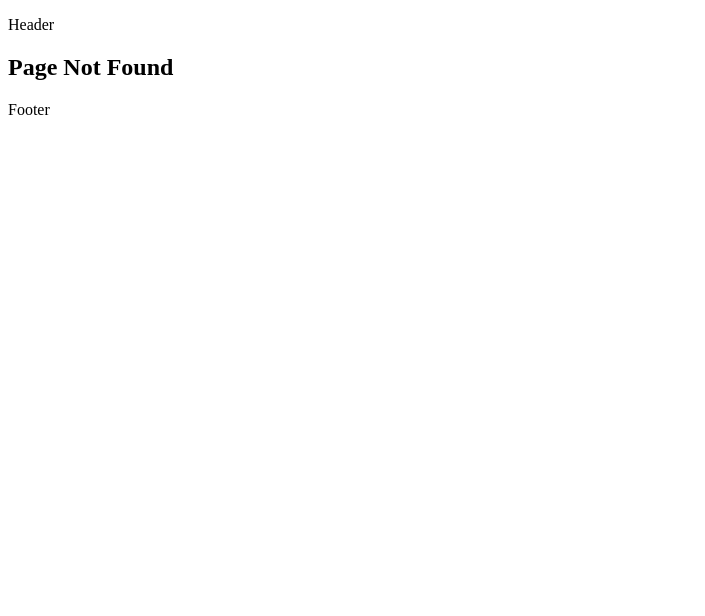
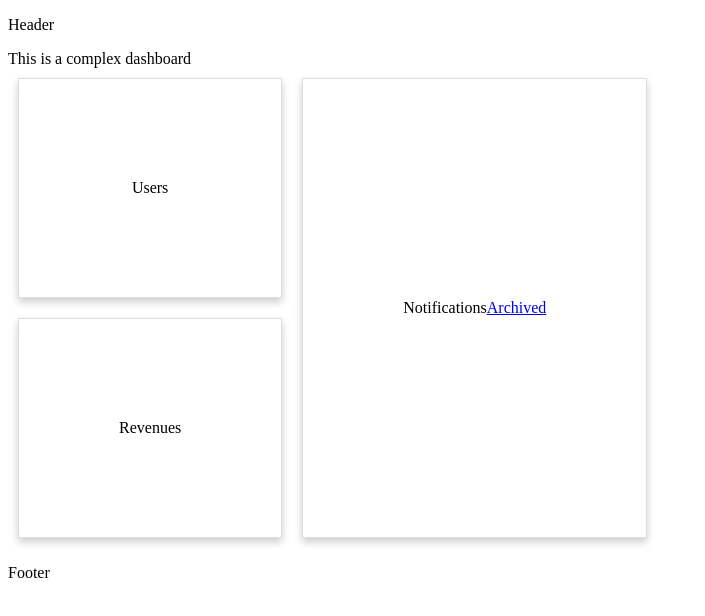
Before and after one commit to raghu-raj23/my-learnings, a Next.js app in the folder next14_learn/my-app/: page /complex-dashboard in a window 1280 px wide. Before the commit this address had no page. Shown: the top 616 px of the page, without its empty margins (0-705 px from the left). Built offline with nearby package versions, Linux system fonts and the light colour scheme.

Commit message:
Parallel routes and fallback page

```diff
--- /dev/null
+++ b/next14_learn/my-app/src/app/complex-dashboard/@login/page.tsx
@@ -0,0 +1,5 @@
+import Card from "@/app/components/cards";
+
+export default function UserLogin() {
+	return <Card>Please Login to continue</Card>;
+}
--- /dev/null
+++ b/next14_learn/my-app/src/app/complex-dashboard/@notifications/page.tsx
@@ -0,0 +1,11 @@
+import Card from "@/app/components/cards";
+import Link from "next/link";
+
+export default function Notifications() {
+	return (
+		<Card>
+			<div>Notifications</div>
+            <Link href="/complex-dashboard/archived">Archived</Link>
+		</Card>
+	);
+}
--- /dev/null
+++ b/next14_learn/my-app/src/app/complex-dashboard/@revenue/default.tsx
@@ -0,0 +1,5 @@
+import Card from "@/app/components/cards";
+
+export default function DefaultRevenue() {
+	return <Card>Revenues</Card>;
+}
--- /dev/null
+++ b/next14_learn/my-app/src/app/complex-dashboard/@revenue/page.tsx
@@ -0,0 +1,5 @@
+import Card from "@/app/components/cards";
+
+export default function Revenue() {
+	return <Card>Revenues</Card>;
+}
--- /dev/null
+++ b/next14_learn/my-app/src/app/complex-dashboard/@users/default.tsx
@@ -0,0 +1,5 @@
+import Card from "@/app/components/cards";
+
+export default function DefaultUsers() {
+	return <Card>Users</Card>;
+}
--- /dev/null
+++ b/next14_learn/my-app/src/app/complex-dashboard/@users/page.tsx
@@ -0,0 +1,5 @@
+import Card from "@/app/components/cards";
+
+export default function Users() {
+	return <Card>Users</Card>;
+}
--- /dev/null
+++ b/next14_learn/my-app/src/app/complex-dashboard/default.tsx
@@ -0,0 +1,3 @@
+export default function DefaultComplexDashboard() {
+	return <div>This is a complex dashboard</div>;
+}
--- /dev/null
+++ b/next14_learn/my-app/src/app/complex-dashboard/layout.tsx
@@ -0,0 +1,29 @@
+export default function ComplexDashboardLayout({
+	children,
+	users,
+	revenue,
+	notifications,
+	login,
+}: {
+	children: React.ReactNode;
+	users: React.ReactNode;
+	revenue: React.ReactNode;
+	notifications: React.ReactNode;
+	login: React.ReactNode;
+}) {
+	const isLoggedIn = true;
+	return isLoggedIn ? (
+		<div>
+			<div>{children}</div>
+			<div style={{ display: "flex" }}>
+				<div style={{ display: "flex", flexDirection: "column" }}>
+					<div>{users}</div>
+					<div>{revenue}</div>
+				</div>
+				<div style={{ display: "flex", flex: 1 }}>{notifications}</div>
+			</div>
+		</div>
+	) : (
+		login
+	);
+}
--- /dev/null
+++ b/next14_learn/my-app/src/app/complex-dashboard/page.tsx
@@ -0,0 +1,3 @@
+export default function ComplexDashboard() {
+	return <div>This is a complex dashboard</div>;
+}
--- /dev/null
+++ b/next14_learn/my-app/src/app/components/cards.tsx
@@ -0,0 +1,15 @@
+const Card = ({ children }: { children: React.ReactNode }) => {
+	const cardStyle = {
+		padding: "100px",
+		margin: "10px",
+		boxShadow: "0 4px 8px 0 rgba(0,0,0,0.2)",
+		border: "1px solid #ddd",
+		display: "flex",
+		justifyContent: "center",
+		alignItems: "center",
+	};
+
+    return <div style={cardStyle}>{children}</div>
+};
+
+export default Card;
```
Also changed, not shown: next14_learn/my-app/src/app/complex-dashboard/@notifications/archived/page.tsx (added, +11 -0 lines).
